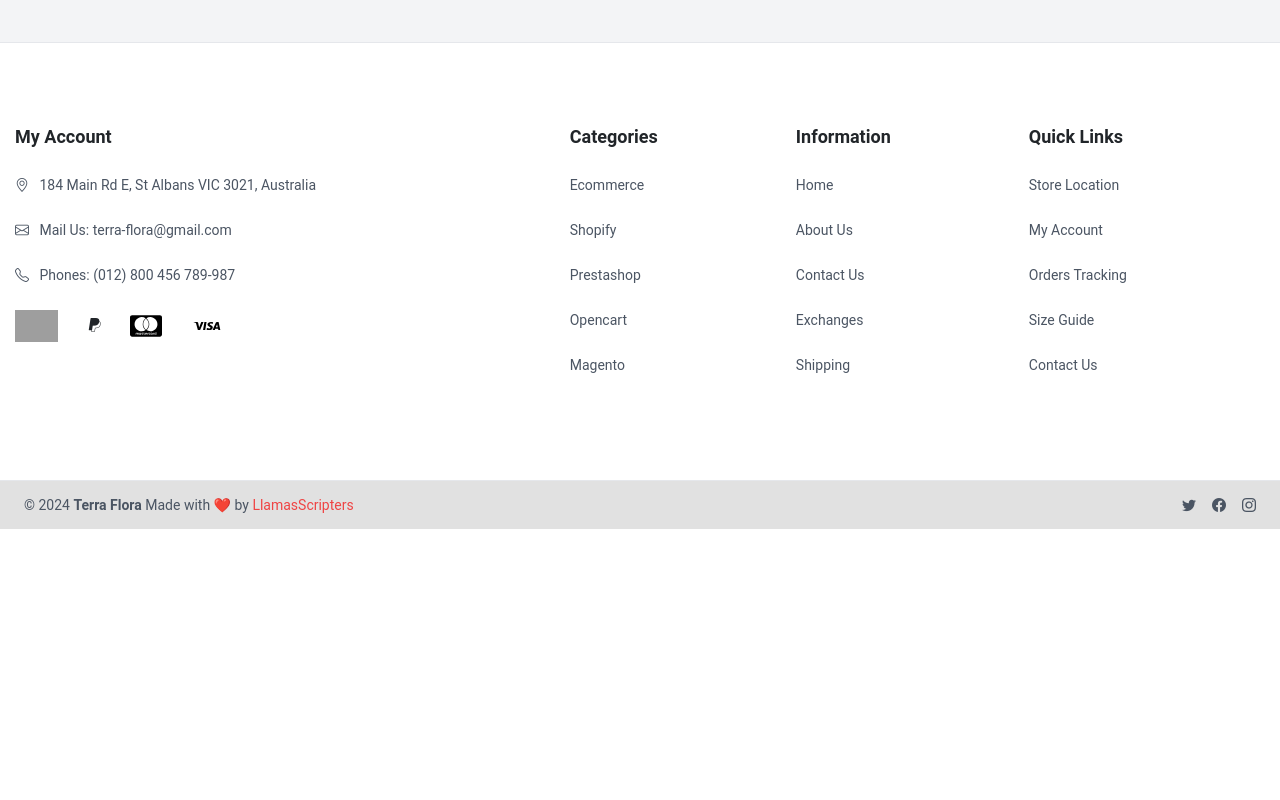
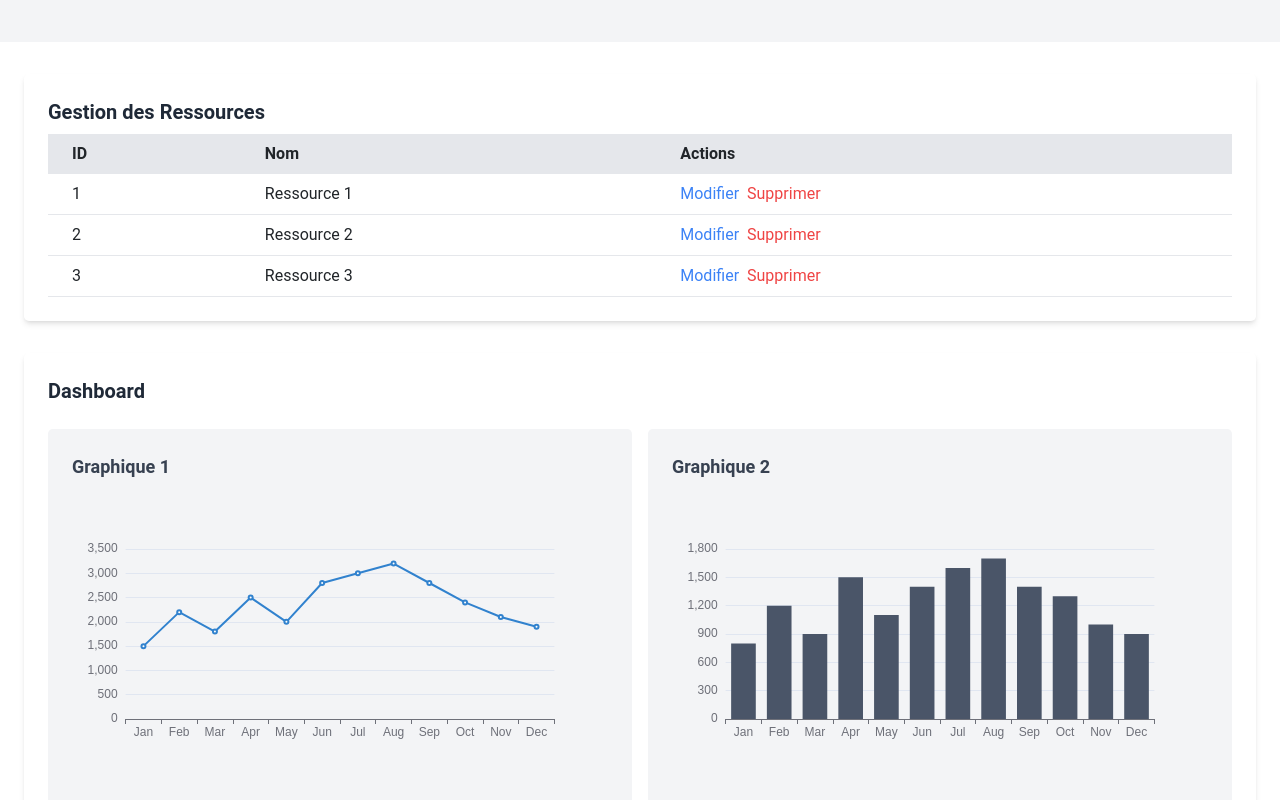
Before and after one commit to HardWareHouse/TerraFlora, a Vue app in the folder client/: page /admin in a window 1280 px wide. Shown: the part 340-1140 px from the top of the page. Before the commit the page ends 869 px from the top, so only its background shows below. Built offline with nearby package versions, Linux system fonts and the light colour scheme; grey boxes are pictures that could not be loaded; a web font is replaced by a local one.

Commit message:
Ajout des composants Dashboard Admin

```diff
--- a/client/package.json
+++ b/client/package.json
@@ -13,6 +13,7 @@
     "axios": "^1.7.2",
     "bootstrap": "^5.3.3",
     "bootstrap-icons": "^1.11.3",
+    "echarts": "^5.5.0",
     "pinia": "^2.1.7",
     "primevue": "^3.52.0",
     "vue": "^3.3.11",
--- /dev/null
+++ b/client/src/components/adminDashboard/adminPanel.vue
@@ -0,0 +1,27 @@
+<template>
+    <div class="container mx-auto px-4 py-8">
+
+      <!-- CRUD sur l’ensemble des ressources -->
+      <ResourcesCrud />
+
+      <!-- Dashboard avec datavisualisation -->
+      <Dashboard />
+    </div>
+  </template>
+
+  <script>
+  import ResourcesCrud from './panelComponents/resourcesCrud.vue';
+  import Dashboard from './panelComponents/dashboard.vue';
+
+  export default {
+    name: 'AdminPanel',
+    components: {
+      ResourcesCrud,
+      Dashboard,
+    },
+  };
+  </script>
+
+  <style scoped>
+  /* styles spécifiques au panel d'administration */
+  </style>
--- /dev/null
+++ b/client/src/components/adminDashboard/panelComponents/dashboard.vue
@@ -0,0 +1,95 @@
+<template>
+  <div class="bg-white shadow-md rounded-lg overflow-hidden">
+    <div class="px-6 py-4">
+      <h2 class="text-xl font-semibold text-gray-800 mb-4">Dashboard</h2>
+
+      <div class="grid grid-cols-1 md:grid-cols-2 gap-4">
+        <div class="bg-gray-100 p-4 rounded-lg">
+          <h3 class="text-lg font-semibold text-gray-700 mb-2">Graphique 1</h3>
+          <div ref="chart1" class="chart-container"></div>
+        </div>
+        <div class="bg-gray-100 p-4 rounded-lg">
+          <h3 class="text-lg font-semibold text-gray-700 mb-2">Graphique 2</h3>
+          <div ref="chart2" class="chart-container"></div>
+        </div>
+      </div>
+    </div>
+  </div>
+</template>
+
+<script>
+import * as echarts from 'echarts/core';
+import { LineChart, BarChart } from 'echarts/charts';
+import {
+  TitleComponent,
+  TooltipComponent,
+  GridComponent,
+  LegendComponent
+} from 'echarts/components';
+import { CanvasRenderer } from 'echarts/renderers';
+
+echarts.use(
+  [TitleComponent, TooltipComponent, GridComponent, LegendComponent, LineChart, BarChart, CanvasRenderer]
+);
+
+export default {
+  mounted() {
+    this.renderChart1();
+    this.renderChart2();
+  },
+  methods: {
+    renderChart1() {
+      const chart1 = echarts.init(this.$refs.chart1);
+      const options = {
+        tooltip: {
+          trigger: 'axis',
+        },
+        xAxis: {
+          type: 'category',
+          data: ['Jan', 'Feb', 'Mar', 'Apr', 'May', 'Jun', 'Jul', 'Aug', 'Sep', 'Oct', 'Nov', 'Dec'],
+        },
+        yAxis: {
+          type: 'value',
+        },
+        series: [{
+          data: [1500, 2200, 1800, 2500, 2000, 2800, 3000, 3200, 2800, 2400, 2100, 1900],
+          type: 'line',
+          itemStyle: {
+            color: '#3182CE',
+          },
+        }],
+      };
+      chart1.setOption(options);
+    },
+    renderChart2() {
+      const chart2 = echarts.init(this.$refs.chart2);
+      const options = {
+        tooltip: {
+          trigger: 'axis',
+        },
+        xAxis: {
+          type: 'category',
+          data: ['Jan', 'Feb', 'Mar', 'Apr', 'May', 'Jun', 'Jul', 'Aug', 'Sep', 'Oct', 'Nov', 'Dec'],
+        },
+        yAxis: {
+          type: 'value',
+        },
+        series: [{
+          data: [800, 1200, 900, 1500, 1100, 1400, 1600, 1700, 1400, 1300, 1000, 900],
+          type: 'bar',
+          itemStyle: {
+            color: '#4A5568',
+          },
+        }],
+      };
+      chart2.setOption(options);
+    },
+  },
+};
+</script>
+
+<style scoped>
+.chart-container {
+  height: 300px; /* Hauteur des graphiques */
+}
+</style>
--- /dev/null
+++ b/client/src/components/adminDashboard/panelComponents/resourcesCrud.vue
@@ -0,0 +1,56 @@
+<template>
+    <div>
+      <!-- Interface CRUD pour les ressources -->
+      <div class="bg-white shadow-md rounded-lg overflow-hidden mb-8">
+        <div class="px-6 py-4">
+          <h2 class="text-xl font-semibold text-gray-800 mb-2">Gestion des Ressources</h2>
+          <!-- Exemple d'une table CRUD fictive -->
+          <table class="min-w-full bg-white">
+            <thead>
+              <tr class="w-full bg-gray-200">
+                <th class="text-left py-2 px-4">ID</th>
+                <th class="text-left py-2 px-4">Nom</th>
+                <th class="text-left py-2 px-4">Actions</th>
+              </tr>
+            </thead>
+            <tbody>
+              <!-- Exemple de lignes de données fictives -->
+              <tr v-for="resource in resources" :key="resource.id" class="border-b border-gray-200">
+                <td class="py-2 px-4">{{ resource.id }}</td>
+                <td class="py-2 px-4">{{ resource.name }}</td>
+                <td class="py-2 px-4">
+                  <button @click="editResource(resource)" class="text-blue-500 hover:text-blue-700 mr-2">Modifier</button>
+                  <button @click="deleteResource(resource.id)" class="text-red-500 hover:text-red-700">Supprimer</button>
+                </td>
+              </tr>
+            </tbody>
+          </table>
+        </div>
+      </div>
+    </div>
+  </template>
+
+  <script>
+  export default {
+    data() {
+      return {
+        resources: [
+          { id: 1, name: 'Ressource 1' },
+          { id: 2, name: 'Ressource 2' },
+          { id: 3, name: 'Ressource 3' },
+          // Exemple de données fictives pour le CRUD
+        ],
+      };
+    },
+    methods: {
+      editResource(resource) {
+        // Logique pour éditer une ressource
+        console.log('Modifier la ressource :', resource);
+      },
+      deleteResource(id) {
+        // Logique pour supprimer une ressource
+        console.log('Supprimer la ressource avec ID :', id);
+      },
+    },
+  };
+  </script>
--- /dev/null
+++ b/client/src/components/adminDashboard/widget.Vue
@@ -0,0 +1,23 @@
+<template>
+    <div class="bg-white shadow-md rounded-lg overflow-hidden">
+      <div class="px-6 py-4">
+        <h2 class="text-xl font-semibold text-gray-800 mb-4">{{ title }}</h2>
+
+        <p class="text-gray-700">Contenu du widget...</p>
+      </div>
+    </div>
+  </template>
+
+  <script>
+  export default {
+    props: {
+      title: {
+        type: String,
+        required: true,
+      },
+    },
+  };
+  </script>
+
+  <style scoped>
+  </style>
--- a/client/src/pages/adminDashboardPage.vue
+++ b/client/src/pages/adminDashboardPage.vue
@@ -1,7 +1,9 @@
 <script setup>
   import breadcrumb from "../components/adminDashboard/breadcrumb.vue";
+  import adminPanel from "../components/adminDashboard/adminPanel.vue";
 </script>
 
 <template>
    <breadcrumb />
+   <adminPanel />
 </template>
```
Also changed, not shown: 1 other file (tests, documents, lock files or other folders).
